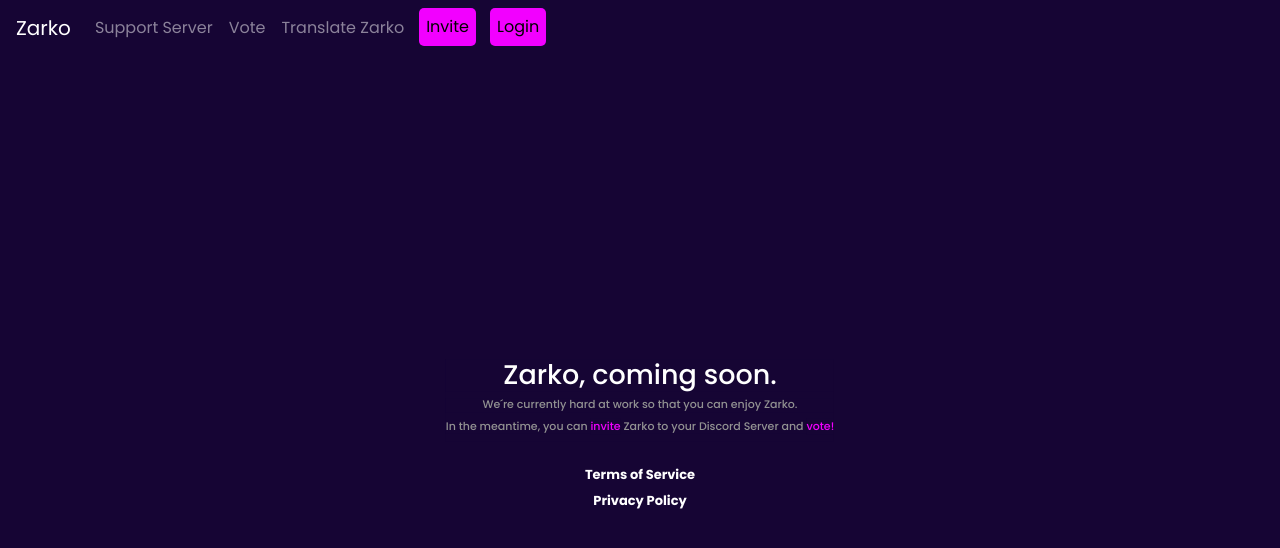
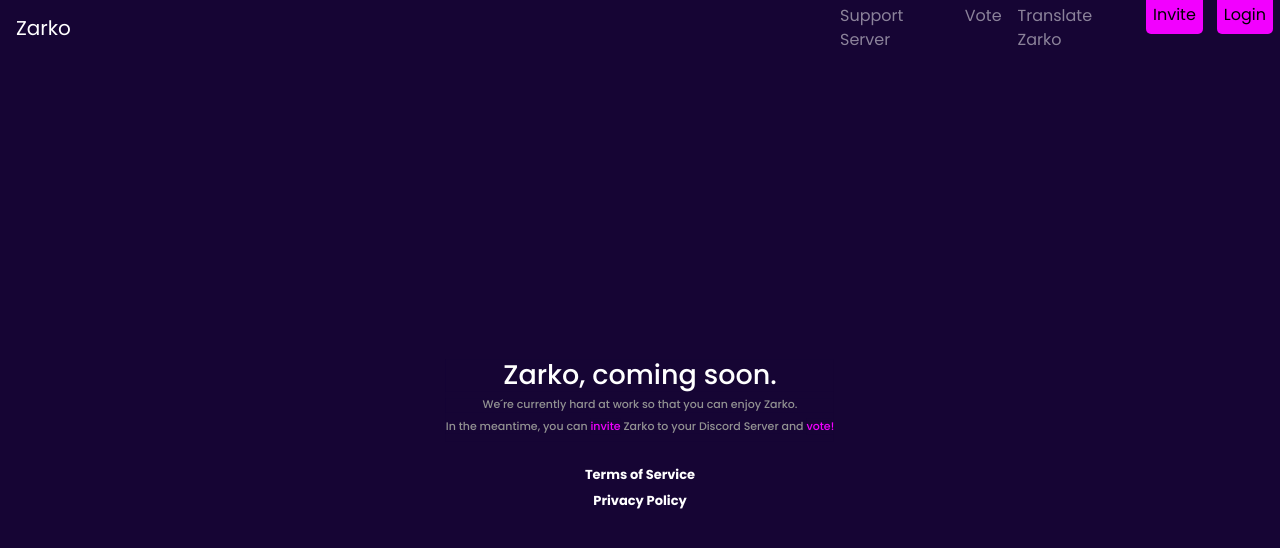
Before and after one commit to CPTRICODEV/Zarko-The-bot, a plain HTML site: page index.html in a window 1280 px wide. Drawn offline with nearby package versions, Linux system fonts and the light colour scheme.

Commit message:
Update index.html

```diff
--- a/index.html
+++ b/index.html
@@ -15,7 +15,7 @@
         <button class="navbar-toggler" data-toggle="collapse" data-target="#navbarMenu">
             <span class="navbar-toggler-icon"></span>
         </button>
-        <div class="collapse navbar-collapse" style="margin-left: 0%;" id="navbarMenu">
+        <div class="collapse navbar-collapse" style="position: absolute; left: 65%;" id="navbarMenu">
             <ul class="navbar-nav">
                 <li class="nav-item">
                     <a href="#" class="nav-link">Support Server</a>
```
